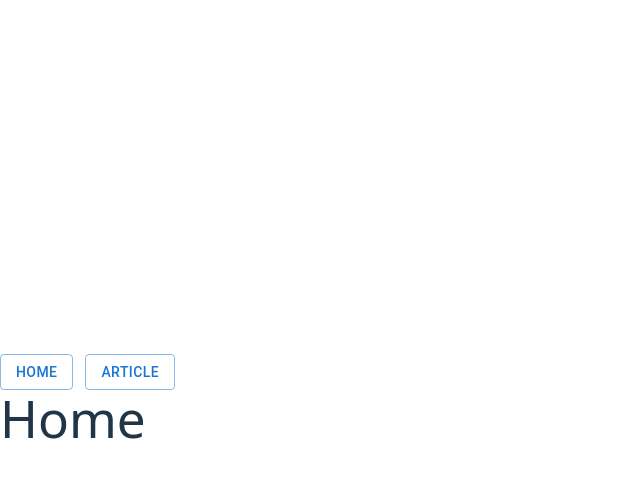
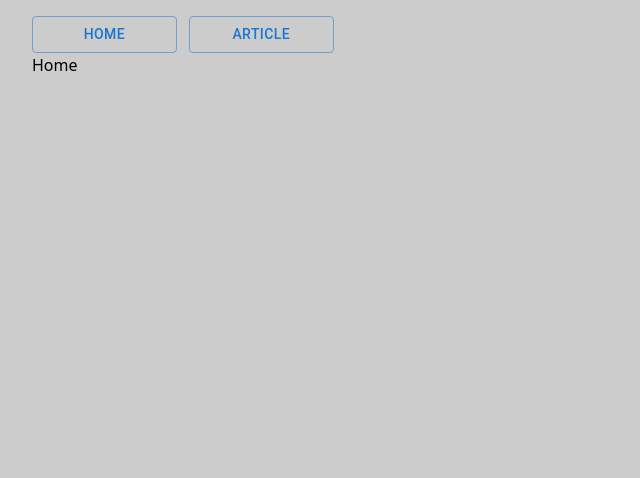
Before and after one commit to RoyDumblauskas/blog-service, a React app in the folder frontend/: page / in a window 1280 px wide. Shown: the top 478 px of the page, without its empty margins (0-640 px from the left). Built offline with nearby package versions, Linux system fonts and the light colour scheme; the HTML template or start-up script is replaced by a standard one.

Commit message:
nav to specific articleId via url

```diff
--- a/frontend/src/components/Navbar.tsx
+++ b/frontend/src/components/Navbar.tsx
@@ -8,17 +8,20 @@ export default function Navbar() {
         component={Link}
         to="/"
         variant="outlined"
+        className="flex flex-1"
       >
         Home
       </Button>
 
       <Button
         component={Link}
-        to="/article"
+        to="/articleList"
         variant="outlined"
+        className="flex flex-1"
       >
         Article
       </Button>
+      <div className="flex flex-8"></div>
     </div>
   );
 };
--- a/frontend/src/index.css
+++ b/frontend/src/index.css
@@ -1,13 +1,13 @@
 @import "tailwindcss";
 
 :root {
-  font-family: system-ui, Avenir, Helvetica, Arial, sans-serif;
+  font-family: ubuntu-mono, system-ui, Avenir, Helvetica, Arial, sans-serif;
   line-height: 1.5;
   font-weight: 400;
 
   color-scheme: light dark;
-  color: rgba(255, 255, 255, 0.87);
-  background-color: #242424;
+  color: rgba(0, 0, 0, 1);
+  background-color: #cccccc;
 
   font-synthesis: none;
   text-rendering: optimizeLegibility;
@@ -15,56 +15,9 @@
   -moz-osx-font-smoothing: grayscale;
 }
 
-a {
-  font-weight: 500;
-  color: #646cff;
-  text-decoration: inherit;
+body {
+  padding-top: 1rem;
+  padding-left: 2rem;
+  padding-right: 2rem;
+  width: 100%;
 }
-a:hover {
-  color: #535bf2;
-}
-
-body {
-  margin: 0;
-  display: flex;
-  place-items: center;
-  min-width: 320px;
-  min-height: 100vh;
-}
-
-h1 {
-  font-size: 3.2em;
-  line-height: 1.1;
-}
-
-button {
-  border-radius: 8px;
-  border: 1px solid transparent;
-  padding: 0.6em 1.2em;
-  font-size: 1em;
-  font-weight: 500;
-  font-family: inherit;
-  background-color: #1a1a1a;
-  cursor: pointer;
-  transition: border-color 0.25s;
-}
-button:hover {
-  border-color: #646cff;
-}
-button:focus,
-button:focus-visible {
-  outline: 4px auto -webkit-focus-ring-color;
-}
-
-@media (prefers-color-scheme: light) {
-  :root {
-    color: #213547;
-    background-color: #ffffff;
-  }
-  a:hover {
-    color: #747bff;
-  }
-  button {
-    background-color: #f9f9f9;
-  }
-}
--- a/frontend/src/main.tsx
+++ b/frontend/src/main.tsx
@@ -1,10 +1,11 @@
-import { StrictMode } from 'react'
-import { createRoot } from 'react-dom/client'
-import { BrowserRouter, Routes, Route } from 'react-router'
-import './index.css'
-import Home from './pages/Home.tsx'
-import Article from './pages/Article.tsx'
-import Navbar from './components/Navbar.tsx'
+import { StrictMode } from 'react';
+import { createRoot } from 'react-dom/client';
+import { BrowserRouter, Routes, Route } from 'react-router';
+import './index.css';
+import Home from './pages/Home.tsx';
+import Article from './pages/Article.tsx';
+import ArticleList from './pages/ArticleList.tsx';
+import Navbar from './components/Navbar.tsx';
 
 createRoot(document.getElementById('root')!).render(
   <StrictMode>
@@ -12,7 +13,8 @@ createRoot(document.getElementById('root')!).render(
       <Navbar />
       <Routes>
         <Route path="/" element={<Home />} />
-        <Route path="/article" element={<Article />} />
+        <Route path="/article:articleId" element={<Article />} />
+        <Route path="/articleList" element={<ArticleList />} />
       </Routes>
     </BrowserRouter>
   </StrictMode>
--- a/frontend/src/pages/Article.tsx
+++ b/frontend/src/pages/Article.tsx
@@ -1,7 +1,11 @@
+import { useParams } from 'react-router';
+
 export default function Article() {
+  let { articleId } = useParams();
+
   return (
     <div id="article">
-      <h1>Article</h1>
+      <h1>Article: {articleId}</h1>
     </div>
   );
 };
--- /dev/null
+++ b/frontend/src/pages/ArticleList.tsx
@@ -0,0 +1,7 @@
+export default function ArticleList() {
+  return (
+    <div>
+      List of articles to be populated and searchable
+    </div>
+  );
+};
```
